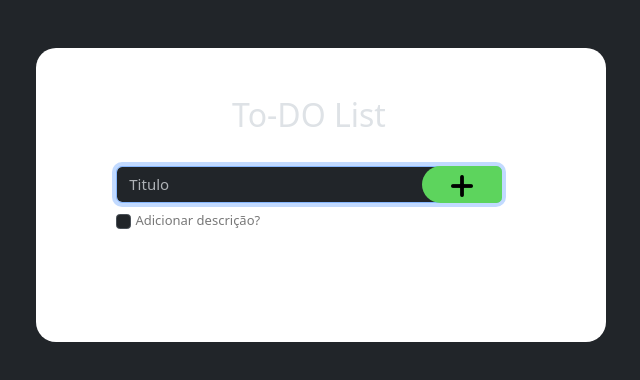
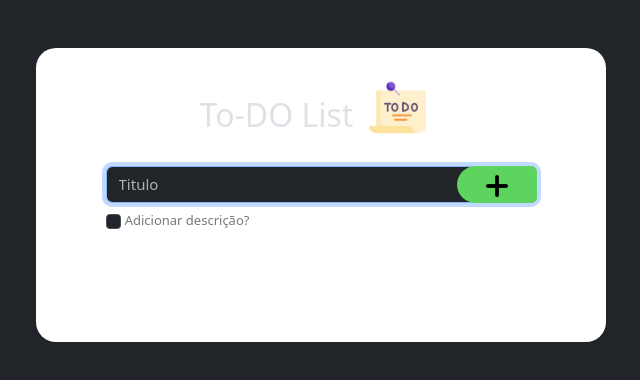
Before and after one commit to CaioFeiria/to-DO-List-Simples, a plain HTML site: page index.html in a window 1280 px wide. Shown: the whole page, without its empty margins (319-959 px from the left). Drawn offline with nearby package versions, Linux system fonts and the light colour scheme.

Commit message:
add favicon e img do header

```diff
--- a/index.html
+++ b/index.html
@@ -4,6 +4,7 @@
     <meta charset="UTF-8" />
     <meta name="viewport" content="width=device-width, initial-scale=1.0" />
     <link rel="stylesheet" href="style.css" />
+    <link rel="shortcut icon" href="images/checklist.png" type="image/x-icon">
     <link
       href="https://cdn.jsdelivr.net/npm/bootstrap@5.3.3/dist/css/bootstrap.min.css"
       rel="stylesheet"
@@ -23,12 +24,19 @@
     <main class="container">
       <div class="row justify-content-center">
         <section class="col-12 col-md-8 col-xl-6">
-          <div class="row mt-5" id="container_form">
-            <div class="row" id="div_h2">
-              <h2 class="text-center mt-5">To-DO List</h2>
+          <div class="row mt-5 justify-content-center" id="container_form">
+            <div class="col d-flex justify-content-center align-items-center" id="div_h2">
+              <h2 class="mt-5">To-DO List</h2>
+              <div>
+                <img src="images/to-do-list.png"
+                alt="Logo To-DO list"
+                width="57"
+                height="57"
+                class="mt-4 mx-3">
+              </div>
             </div>
             <div class="row justify-content-center mt-4">
-              <div class="col-12 col-md-11 col-xl-9">
+              <div class="col-12 col-md-11 col-xl-10">
                 <div id="div_input_btn" class="inputErro">
                   <input
                     type="text"
@@ -68,7 +76,7 @@
               </div>
             </div>
             <div class="row justify-content-center m-0" id="container_taks">
-              <div class="col-12 col-md-10 col-xl-8">
+              <div class="col-10">
                 <ul class="mt-4" id="minhaLI"></ul>
               </div>
             </div>
--- a/js/index.js
+++ b/js/index.js
@@ -48,7 +48,7 @@ function criarTarefa(checkBox = false) {
     id: ++idTarefa,
     task: inputTask.value,
     check: checkBox,
-    descricao: checkDescricao.checked ? inputDescricao.value : "",
+    descricao: checkDescricao.checked ? inputDescricao.value : ""
   };
 
   arrayLista.push(tarefa);
--- a/style.css
+++ b/style.css
@@ -71,6 +71,7 @@ input[type="text"] {
 
 #checkDescricao:checked ~ #container_descricao {
   display: block;
+  padding-top: 8px;
 }
 
 #minhaLI {
```
Also changed, not shown: images/checklist.png (added), images/to-do-list.png (added).
